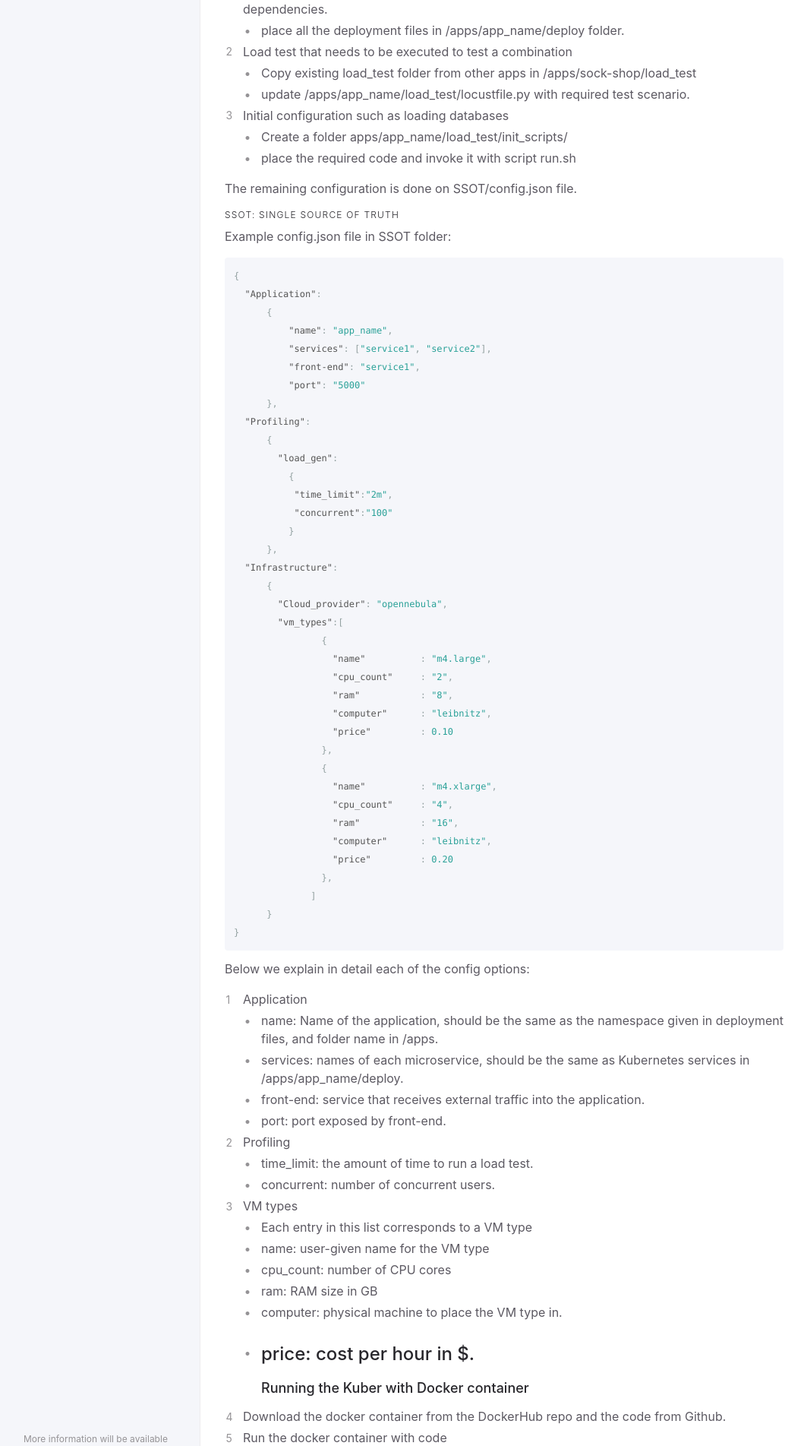
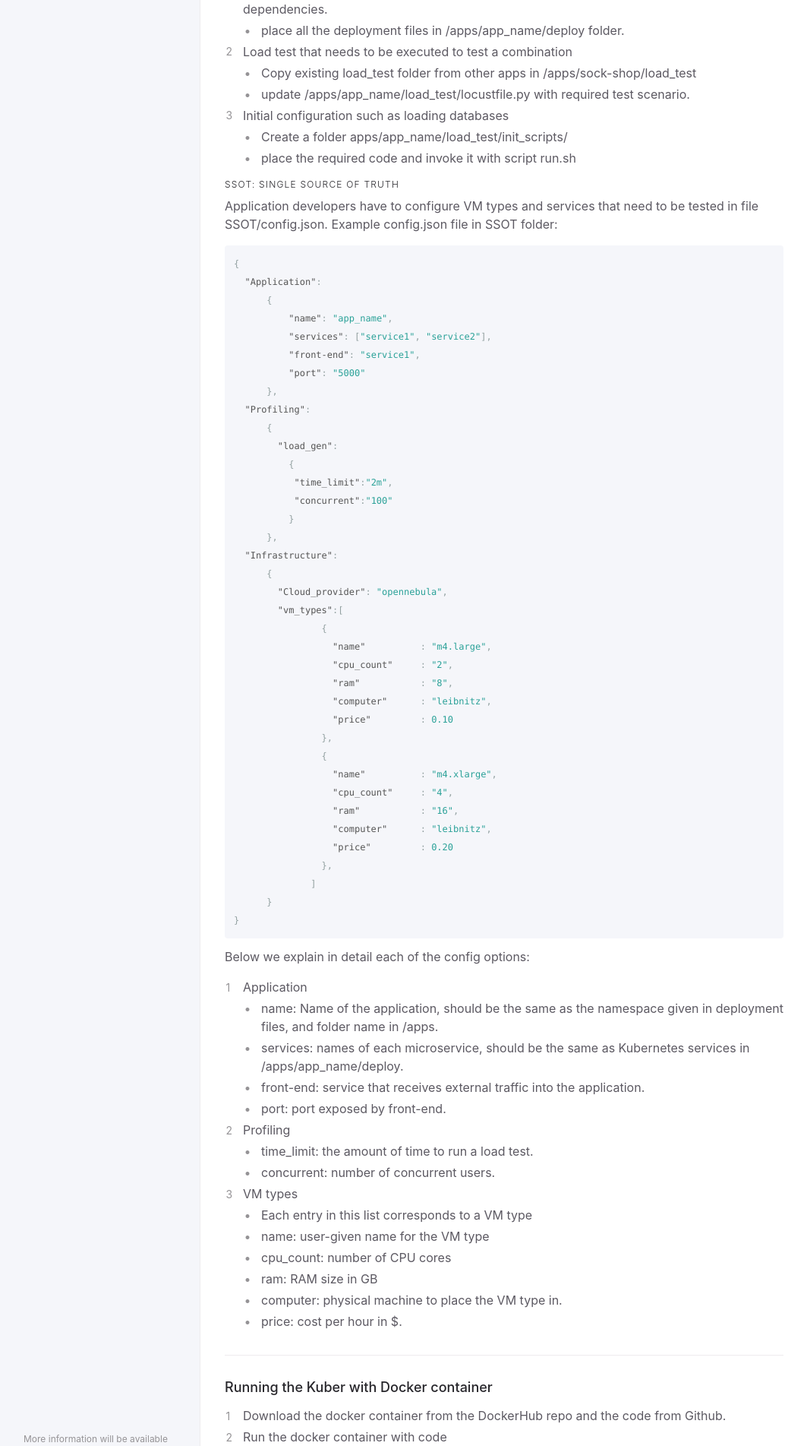
Before and after one commit to kubercostoptimizer/kubercostoptimizer.github.io, a Jekyll site: the page built from docs/implementation.md, in a window 1280 px wide. Shown: the part 1124-3027 px from the top of the page at 76% size, without its empty margins (108-1171 px from the left). Built offline with Jekyll 4.4.1, drawn with Linux system fonts in a browser that asks for light colours.

Commit message:
Update implementation.md

````diff
--- a/docs/implementation.md
+++ b/docs/implementation.md
@@ -49,10 +49,9 @@ Kuber needs the following information from the application developer:
    - Create a folder apps/app_name/load_test/init_scripts/
    - place the required code and invoke it with script run.sh
 
-The remaining configuration is done on SSOT/config.json file.
-
 #### SSOT: Single Source Of Truth
 
+Application developers have to configure VM types and services that need to be tested in file SSOT/config.json.
 Example config.json file in SSOT folder:
 
 ``` json
@@ -110,6 +109,7 @@ Below we explain in detail each of the config options:
    - ram: RAM size in GB
    - computer: physical machine to place the VM type in.
    - price: cost per hour in $.
+
 ---
 ### Running the Kuber with Docker container
 1. Download the docker container from the DockerHub repo and the code from Github.
````
